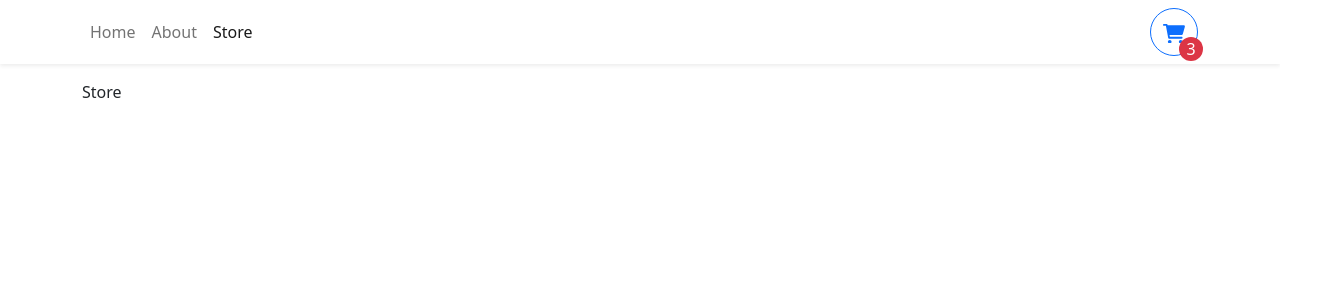
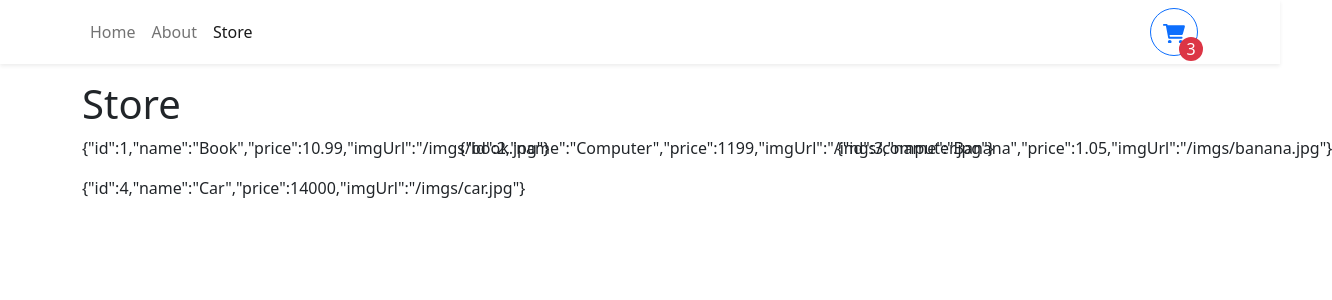
Before and after one commit to MajkoDev/shopping-cart, a React (Vite) app: page /store in a window 1280 px wide. Shown: the top 300 px of the page, 1332 px wide, since content can reach past the window. Built offline with nearby package versions, Linux system fonts and the light colour scheme.

Commit message:
store basics

```diff
--- a/src/pages/Store.jsx
+++ b/src/pages/Store.jsx
@@ -1,9 +1,18 @@
-import React from 'react'
+import React from "react";
+import { Col, Row } from "react-bootstrap";
+import storeItems from "../data/items.json";
 
 const Store = () => {
   return (
-    <div>Store</div>
-  )
-}
+    <>
+      <h1>Store</h1>
+      <Row md={2} xs={1} lg={3} className="g-3">
+        {storeItems.map((item) => (
+          <Col>{JSON.stringify(item)}</Col>
+        ))}
+      </Row>
+    </>
+  );
+};
 
-export default Store
+export default Store;
```
